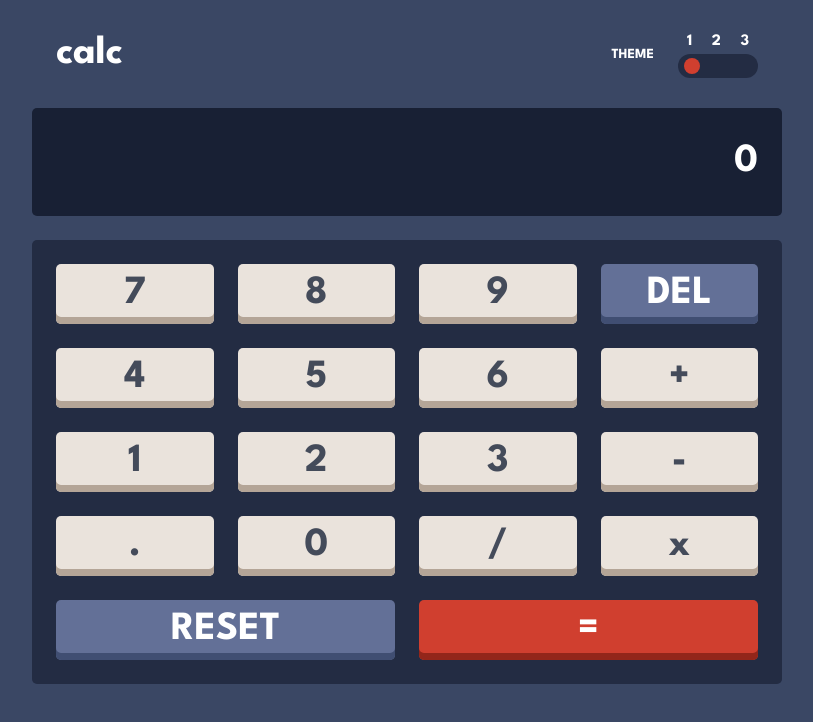
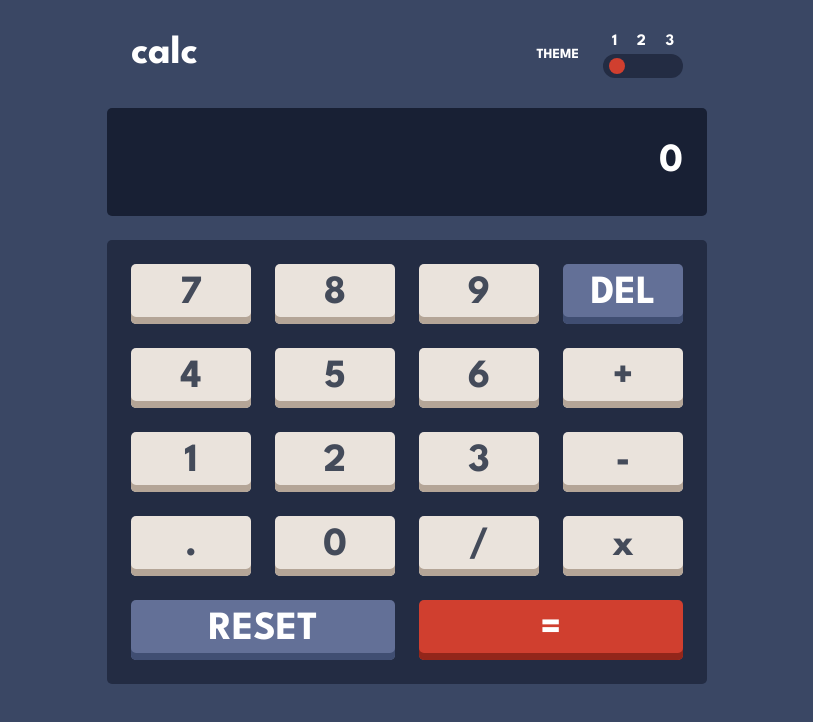
Before and after one commit to empyrean-sama/calculator-app, a website built with Parcel: page src/index.html in a window 1280 px wide. Shown: the whole page, without its empty margins (233-1046 px from the left). Built offline with nearby package versions, Linux system fonts and the light colour scheme.

Commit message:
fix: minor styling choices

```diff
--- a/src/main.ts
+++ b/src/main.ts
@@ -1,5 +1,4 @@
 const display = document.getElementById('screen') as HTMLDivElement;
-
 function handleInput(ev: Event) {
     const instruction: string = (ev.target as HTMLLinkElement).dataset['value'] as string;
     switch(instruction) {
--- a/src/style/_variables.scss
+++ b/src/style/_variables.scss
@@ -11,7 +11,7 @@
         --text-size: 35px;
     }
     @include media(">=desktop") {
-        --max-width: 750px;
+        --max-width: 600px;
         --gap: 24px;
         --text-size: 40px;
     }
--- a/src/style/component/_btn.scss
+++ b/src/style/component/_btn.scss
@@ -1,3 +1,5 @@
+@use 'include-media/dist/include-media' as *;
+
 .btn {
     transition: all .1s ease-in-out;
     display: flex;
@@ -8,6 +10,10 @@
     justify-items: center;
     align-items: center;
     border-radius: var(--border-radius);
+
+    @include media("<=desktop") {
+        padding: var(--gap);
+    }
 }
 
 .btn:hover {
```
